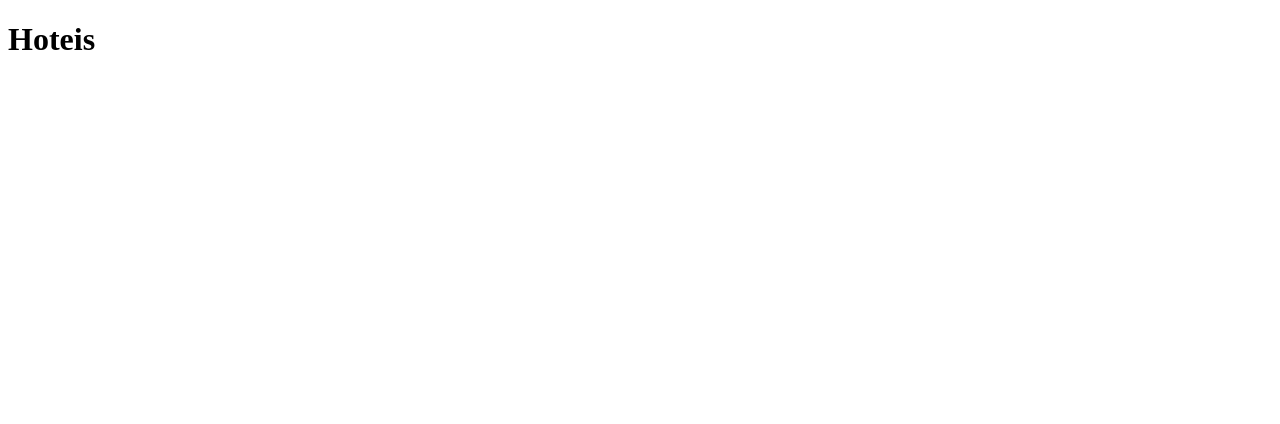
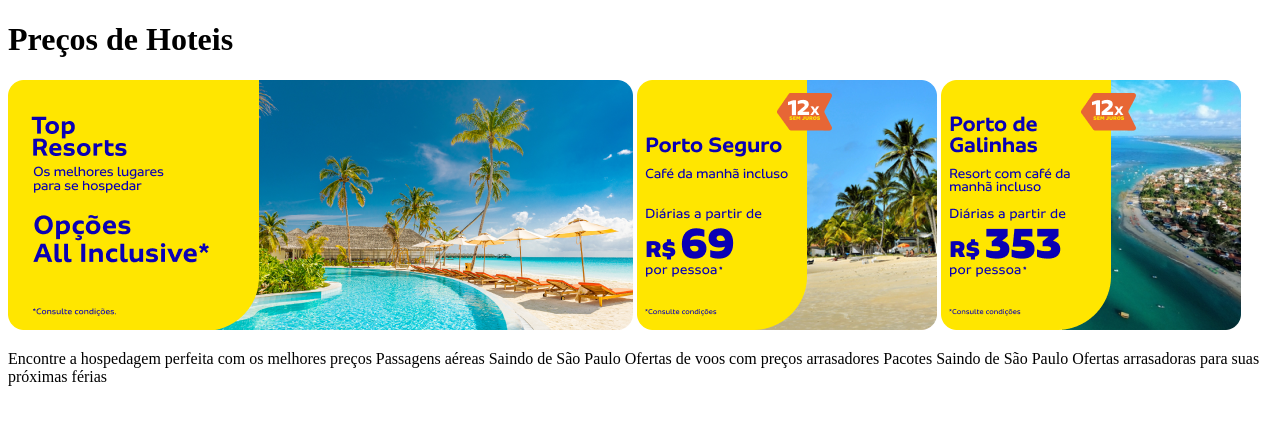
Before and after one commit to Giovanni-Azevedo/ANCORAGEM, a plain HTML site: page hoteis.html in a window 1280 px wide. Drawn offline with Linux system fonts and the light colour scheme.

Commit message:
pacotes de hoteis

```diff
--- a/hoteis.html
+++ b/hoteis.html
@@ -6,6 +6,18 @@
     <title>Document</title>
 </head>
 <body>
-    <h1>Hoteis</h1>
+    <div>
+        <h1>Preços de Hoteis</h1>
+        <img src="./assets/hotel1.png" alt="">
+        <img src="./assets/hotel2.png" alt="">
+        <img src="./assets/hotel3.png" alt="">
+        <p>Encontre a hospedagem perfeita com os melhores preços
+            Passagens aéreas
+           Saindo de São Paulo
+           Ofertas de voos com preços arrasadores
+            Pacotes
+           Saindo de São Paulo
+           Ofertas arrasadoras para suas próximas férias</p>
+    </div>
 </body>
 </html>
```
Also changed, not shown: assets/hotel1.png (added), assets/hotel2.png (added), assets/hotel3.png (added).
